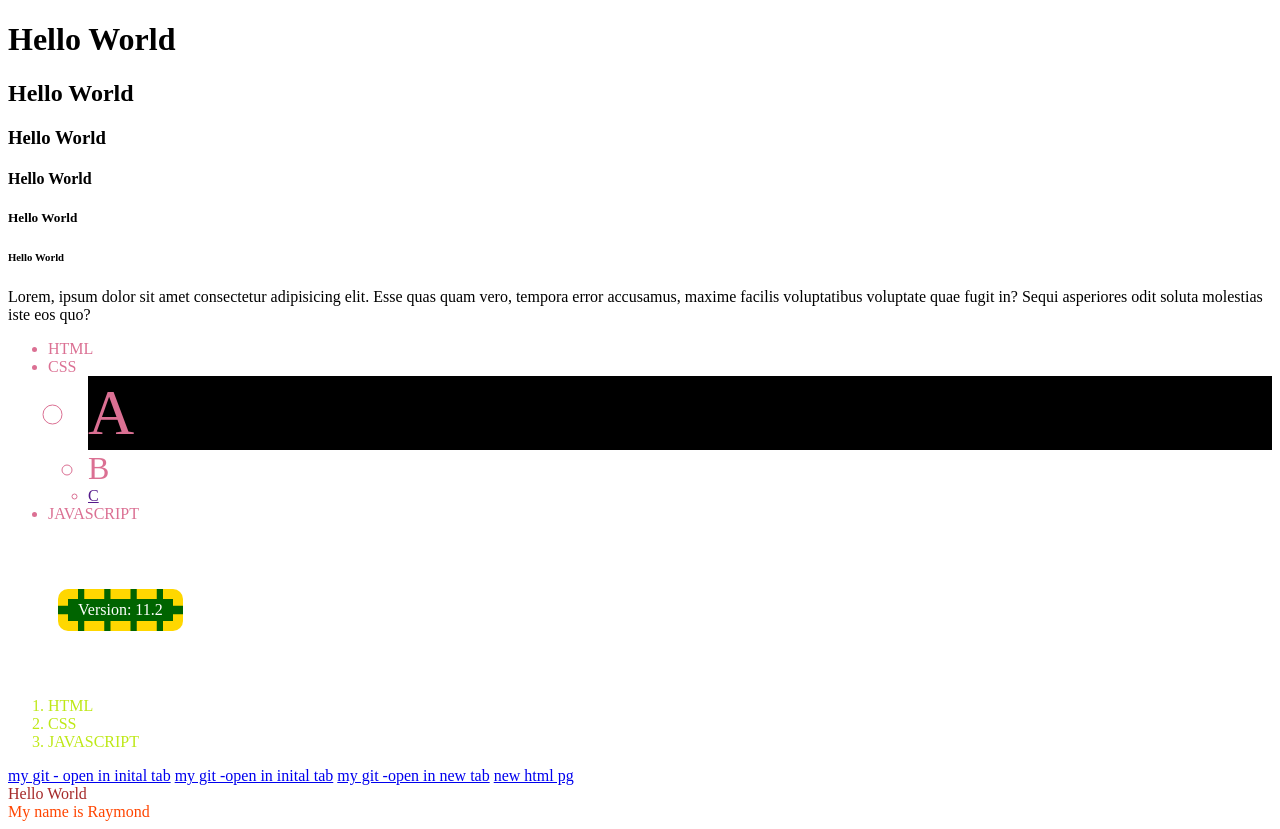
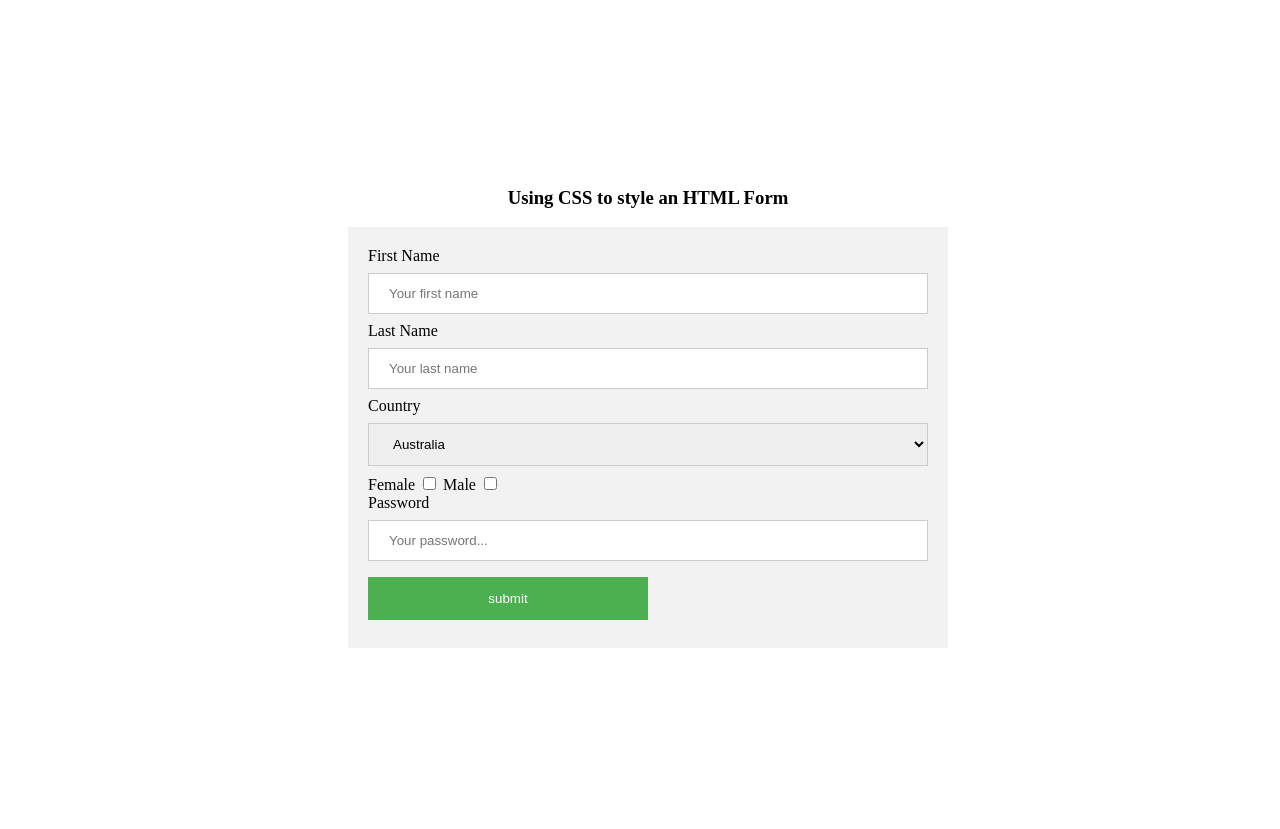
Before and after one commit to pccxxxy/test, a PHP site: page / in a window 1280 px wide. After the commit the page ends 648 px from the top, so only its background shows below. Run offline with PHP 8.4, Linux system fonts and the light colour scheme.

Commit message:
commit week2

```diff
--- a/index.html
+++ b/index.html
@@ -10,20 +10,23 @@
 </head>
 
 <body>
-    <!-- command / for html comment -->
+
+    <!-- command / for html comment
     <h1>Hello World</h1>
     <h2>Hello World</h2>
     <h3>Hello World</h3>
     <h4>Hello World</h4>
     <h5>Hello World</h5>
     <h6>Hello World</h6>
+-->
 
-    <!-- type and select Lorem: generate placeholder texts -->
+    <!-- type and select Lorem: generate placeholder texts
     <p>Lorem, ipsum dolor sit amet consectetur adipisicing elit. Esse quas quam vero, tempora error accusamus, maxime
         facilis voluptatibus voluptate quae fugit in? Sequi asperiores odit soluta molestias iste eos quo?</p>
+-->
 
 
-    <!-- list -->
+    <!-- list
     <ul id="unorded-list">
         <li>HTML</li>
         <li>CSS</li>
@@ -36,16 +39,18 @@
     </ul>
 
     <span class="version">Version: 11.2</span>
+    <span class="version">Version: 11.2</span>
 
     <ol id="orded-list">
         <li>HTML</li>
         <li>CSS</li>
         <li>JAVASCRIPT</li>
     </ol>
+-->
 
 
 
-    <!-- treate a tag as inline element by default, usually is low level, text-related tag -->
+    <!-- treate a tag as inline element by default, usually is low level, text-related tag
     <a href="https://github.com/pccxxxy/test">my git - open in inital tab</a>
 
     <a href="https://github.com/pccxxxy/test" target="_self">my git -open in inital tab</a>
@@ -54,8 +59,79 @@
 
     <a href="goto.html" target="_blank">new html pg</a>
 
+ -->
 
-    <!-- treate div tag as block element by default, usually is high level, segment tag-->
+
+    <!-- <table id="mytable" , class="mytable_class">
+        <thead>
+            <tr>
+                <th colspan="3">Expenses</th>
+            </tr>
+            <tr>
+                <th>Category</th>
+                <th>Amount</th>
+            </tr>
+        </thead>
+        <tbody>
+            <tr>
+                <td>Marketing</td>
+                <td>$200</td>
+            </tr>
+            <tr>
+                <td>Accounting</td>
+                <td>$600</td>
+
+            </tr>
+        </tbody>
+        <tfoot>
+            <tr>
+                <th>Total</th>
+                <th>$800</th>
+            </tr>
+        </tfoot>
+    </table> -->
+
+
+    <!-- <img src="./src/cup.jpg" alt="cup" class="img"> -->
+
+    <h3>Using CSS to style an HTML Form</h3>
+    <section>
+        <form action="#">
+            <label for="fname">First Name</label>
+            <input id="fname" type="text" name="firstName" placeholder="Your first name">
+
+            <label for="lname">Last Name</label>
+            <input id="lname" type="text" name="lastName" placeholder="Your last name">
+
+
+            <label for="country">Country</label>
+            <select id="country" name="country">
+                <option value="australia">Australia</option>
+                <option value="china">China</option>
+                <option value="usa">Usa</option>
+                <option value="canada">Canada</option>
+            </select>
+
+            <label for="female">Female</label>
+            <input type="checkbox" id="female">
+            <label for="male">Male</label>
+            <input type="checkbox" id="male">
+
+            <br>
+
+            <label for="pwd">Password</label>
+            <input type="password" id="pwd" name="password" placeholder="Your password...">
+
+            <input type="submit" value="submit">
+
+
+        </form>
+    </section>
+
+
+
+
+    <!-- treate div tag as block element by default, usually is high level, segment tag
     <div id="div1">
         Hello World
     </div>
@@ -63,7 +139,7 @@
     <div id="div2">
         My name is Raymond
     </div>
-
+-->
 
 
 
--- a/script.js
+++ b/script.js
@@ -3,3 +3,7 @@ console.log("This is my first log")
 
 // shift option lower arrow   for copt paste below
 // shift option upper arrow   for copt paste above
+
+let a = 1
+let b = 2
+console.log(a + b)
--- a/style.css
+++ b/style.css
@@ -1,6 +1,10 @@
 /* command / for css comment  */
 
 /* set canvas size */
+* {
+    box-sizing: border-box;
+}
+
 html,
 body {
     box-sizing: border-box;
@@ -52,6 +56,69 @@ div {
     /* top-down margin doesn't work with <span></span> inline elment*/
     /* So, change inline element to block / inline-blokc element */
     margin: 50px;
-    border: 10px dashed gold;
+    border: 1px dashed gold;
     /* once set canvas size, everything will try to squash to fit within the canvas */
 }
+
+table,
+th,
+td {
+    border: 1px solid grey;
+    border-collapse: collapse;
+}
+
+.mytable_class {
+    background-color: rgba(255, 166, 0, 0.13);
+}
+
+.img {
+    width: 30%
+        /* 30% 30% of the total page width */
+}
+
+
+body {
+    width: 100vw;
+    height: 100vh;
+    /* viewable width height. 300px by default and not viewable*/
+    display: flex;
+    flex-direction: column;
+    /* arrange elements vertically */
+    align-items: center;
+    justify-content: center;
+}
+
+section {
+    width: 50%;
+    /* 50% width of its parent element */
+    min-width: 300px;
+    max-width: 600px;
+    background-color: #f2f2f2;
+    padding: 20px;
+    /* pading can be covered by bg-color */
+
+
+}
+
+input[type=text],
+input[type=password],
+select {
+    width: 100%;
+    padding: 12px 20px;
+    margin: 8px 0;
+    display: inline-block;
+    border: 1px solid #ccc;
+    box-sizing: border-box;
+    /* set canvas size */
+    /* everything fit within canvas - section ele width 50% */
+}
+
+input[type=submit] {
+    width: 50%;
+    background-color: #4caf50;
+    color: #fff;
+    padding: 14px 20px;
+    margin: 8px 0;
+    border: none;
+    cursor: pointer;
+}
```
Also changed, not shown: index2.html (added, +20 -0 lines), style2.css (added, +29 -0 lines), src/cup.jpg (added), 1 other file.
